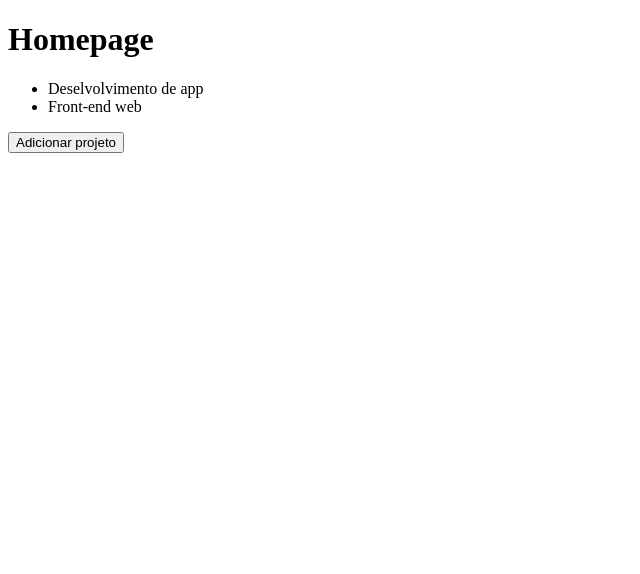
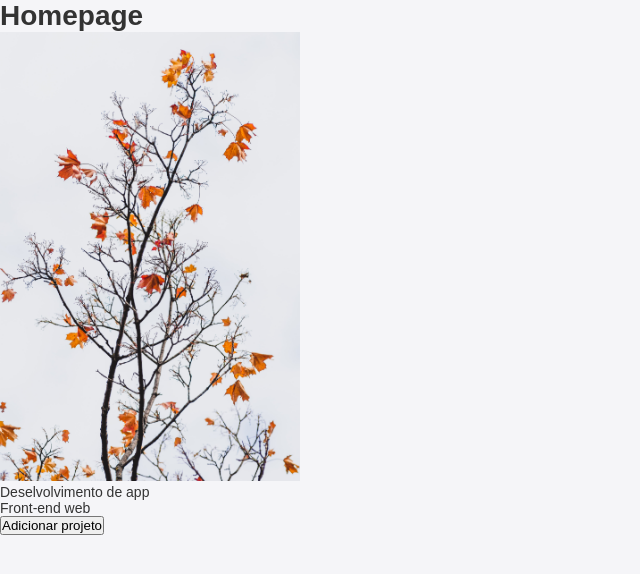
Before and after one commit to mpvinnie/GoStack, a React app in the folder level-01/frontend/: page / in a window 1280 px wide. Shown: the top 574 px of the page, without its empty margins (0-640 px from the left). Built offline with nearby package versions, Linux system fonts and the light colour scheme.

Commit message:
importing css and images

```diff
--- /dev/null
+++ b/level-01/frontend/src/App.css
@@ -0,0 +1,12 @@
+* {
+  margin: 0;
+  padding: 0;
+  outline: 0;
+  box-sizing: border-box;
+}
+
+body {
+  background: #f5f5f8;
+  font: 14px sans-serif;
+  color: #333;
+}
--- a/level-01/frontend/src/App.js
+++ b/level-01/frontend/src/App.js
@@ -1,4 +1,7 @@
 import React, { useState } from 'react'
+
+import './App.css'
+import treeImg from './assets/tree.jpg'
 
 import Header from './components/Header'
 
@@ -13,6 +16,8 @@
     <>
       <Header title="Homepage" />
 
+      <img src={treeImg} width={300} alt="Tree" />
+
       <ul>
         {projects.map(project => <li key={project}>{project}</li>)}
       </ul>
--- a/level-01/frontend/webpack.config.js
+++ b/level-01/frontend/webpack.config.js
@@ -17,6 +17,20 @@
         use: {
           loader: 'babel-loader'
         }
+      },
+      {
+        test: /\.css$/,
+        exclude: /node_modules/,
+        use: [
+          { loader: 'style-loader' },
+          { loader: 'css-loader' }
+        ]
+      },
+      {
+        test: /.*\.(gif|png|jpe?g)$/i,
+        use: {
+          loader: 'file-loader'
+        }
       }
     ]
   }
```
Also changed, not shown: level-01/frontend/package.json (+7 -0 lines), level-01/frontend/src/assets/tree.jpg (added), 1 other file (tests, documents, lock files or other folders).
